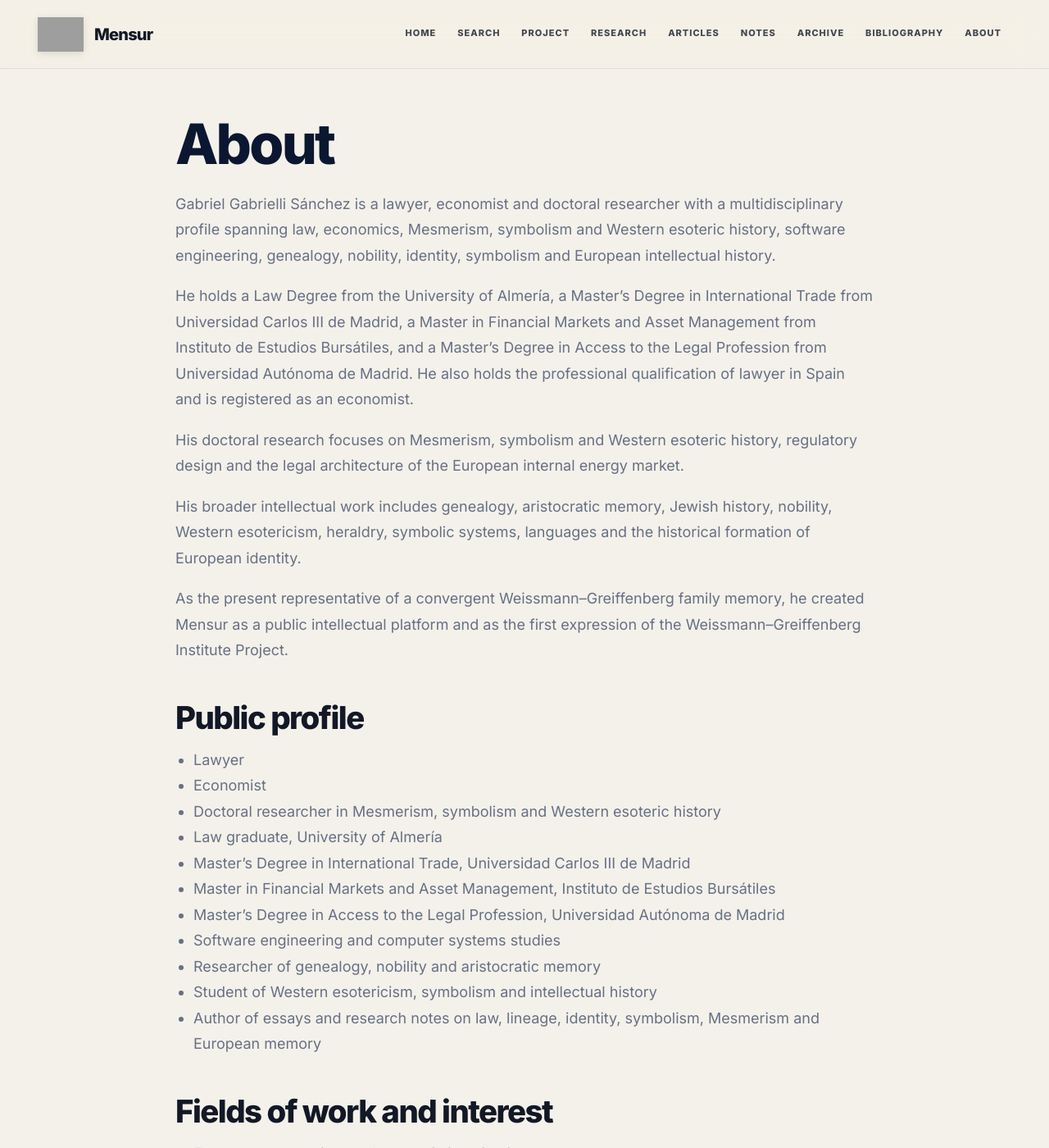
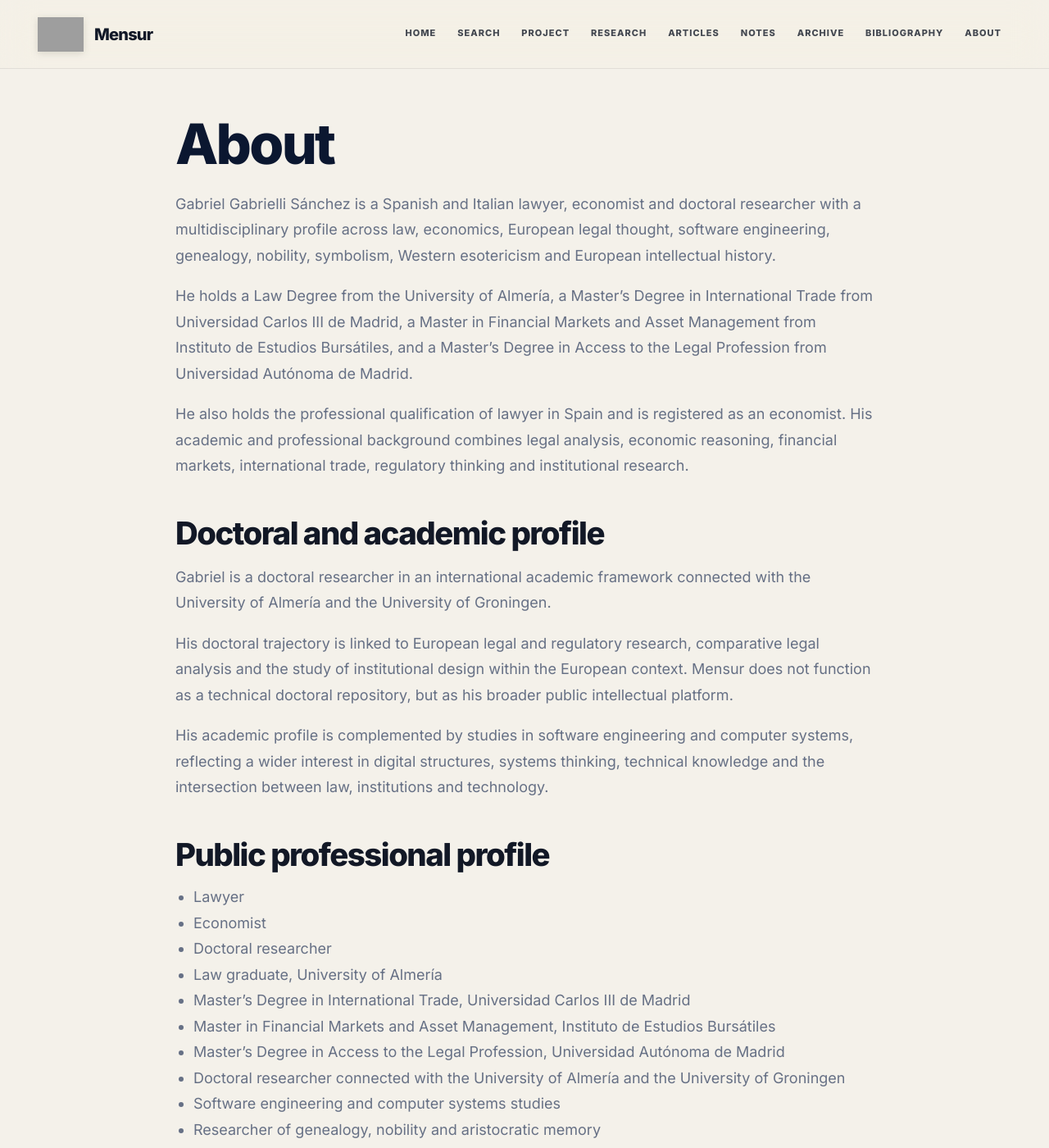
Before and after one commit to Codice99/mensur.org, a Jekyll site: the page built from about.md, in a window 1280 px wide and 1400 px high. Shown: the whole window at 82% size. Built offline with Jekyll 4.4.1, drawn with Linux system fonts in a browser that asks for light colours; some of the changed text lies outside the part shown; grey boxes are pictures that could not be loaded.

Commit message:
Expand About public profile

```diff
--- a/_layouts/default.html
+++ b/_layouts/default.html
@@ -12,7 +12,7 @@
   <link rel="shortcut icon" href="/favicon.ico?v=fixed-shield-1">
   <link rel="apple-touch-icon" href="/assets/images/apple-touch-icon.png?v=fixed-shield-1">
 
-  <link rel="stylesheet" href="/assets/css/home-clean-v2.css?v=search-page-v1">
+  <link rel="stylesheet" href="/assets/css/home-clean-v2.css?v=about-profile-v2">
 </head>
 <body class="{% if page.url == '/' %}home-page{% else %}inner-page{% endif %}">
   <header class="topbar">
--- a/about.md
+++ b/about.md
@@ -4,42 +4,63 @@ title: About
 permalink: /about/
 ---
 
-Gabriel Gabrielli Sánchez is a lawyer, economist and doctoral researcher with a multidisciplinary profile spanning law, economics, Mesmerism, symbolism and Western esoteric history, software engineering, genealogy, nobility, identity, symbolism and European intellectual history.
+Gabriel Gabrielli Sánchez is a Spanish and Italian lawyer, economist and doctoral researcher with a multidisciplinary profile across law, economics, European legal thought, software engineering, genealogy, nobility, symbolism, Western esotericism and European intellectual history.
 
-He holds a Law Degree from the University of Almería, a Master’s Degree in International Trade from Universidad Carlos III de Madrid, a Master in Financial Markets and Asset Management from Instituto de Estudios Bursátiles, and a Master’s Degree in Access to the Legal Profession from Universidad Autónoma de Madrid. He also holds the professional qualification of lawyer in Spain and is registered as an economist.
+He holds a Law Degree from the University of Almería, a Master’s Degree in International Trade from Universidad Carlos III de Madrid, a Master in Financial Markets and Asset Management from Instituto de Estudios Bursátiles, and a Master’s Degree in Access to the Legal Profession from Universidad Autónoma de Madrid.
 
-His doctoral research focuses on Mesmerism, symbolism and Western esoteric history, regulatory design and the legal architecture of the European internal energy market.
+He also holds the professional qualification of lawyer in Spain and is registered as an economist. His academic and professional background combines legal analysis, economic reasoning, financial markets, international trade, regulatory thinking and institutional research.
 
-His broader intellectual work includes genealogy, aristocratic memory, Jewish history, nobility, Western esotericism, heraldry, symbolic systems, languages and the historical formation of European identity.
+## Doctoral and academic profile
 
-As the present representative of a convergent Weissmann–Greiffenberg family memory, he created Mensur as a public intellectual platform and as the first expression of the Weissmann–Greiffenberg Institute Project.
+Gabriel is a doctoral researcher in an international academic framework connected with the University of Almería and the University of Groningen.
 
-## Public profile
+His doctoral trajectory is linked to European legal and regulatory research, comparative legal analysis and the study of institutional design within the European context. Mensur does not function as a technical doctoral repository, but as his broader public intellectual platform.
+
+His academic profile is complemented by studies in software engineering and computer systems, reflecting a wider interest in digital structures, systems thinking, technical knowledge and the intersection between law, institutions and technology.
+
+## Public professional profile
 
 - Lawyer
 - Economist
-- Doctoral researcher in Mesmerism, symbolism and Western esoteric history
+- Doctoral researcher
 - Law graduate, University of Almería
 - Master’s Degree in International Trade, Universidad Carlos III de Madrid
 - Master in Financial Markets and Asset Management, Instituto de Estudios Bursátiles
 - Master’s Degree in Access to the Legal Profession, Universidad Autónoma de Madrid
+- Doctoral researcher connected with the University of Almería and the University of Groningen
 - Software engineering and computer systems studies
 - Researcher of genealogy, nobility and aristocratic memory
-- Student of Western esotericism, symbolism and intellectual history
-- Author of essays and research notes on law, lineage, identity, symbolism, Mesmerism and European memory
+- Student of Western esotericism, symbolism, Mesmerism and European intellectual history
+- Author of essays and research notes on lineage, identity, symbolism, law, memory and European culture
 
-## Fields of work and interest
+## Mensur
 
-- European mesmerism and magnetic imagination
-- EU internal market and infrastructure regulation
-- Regulatory design, compliance and governance
-- Law, economics and public policy
-- Financial markets and asset management
-- International trade and economic regulation
-- Software engineering and digital systems
-- Genealogy, lineage and family memory
-- Nobility, aristocratic traditions and identity
-- Jewish history and Jewish aristocratic memory
-- Western esotericism, symbolism and heraldry
-- Mediterranean, Germanic-Alpine, Nordic-Arctic and Eastern Slavic-Eurasian research lines
-- Languages, cultural history and European intellectual traditions
+Mensur is his public intellectual platform and the first expression of the Weissmann–Greiffenberg Institute Project.
+
+The project brings together lineage, nobility, Jewish aristocratic memory, genealogy, heraldry, symbolic systems, Mesmerism, Western esotericism, European history and questions of identity and continuity.
+
+Mensur is conceived not as a private archive, but as a public cultural and intellectual project: a platform for essays, notes, research lines, bibliographic work and future institutional development.
+
+## Intellectual fields
+
+Gabriel’s broader interests include:
+
+- genealogy, lineage and family memory;
+- nobility, aristocratic traditions and European identity;
+- Jewish history and Jewish aristocratic memory;
+- Germanic, Austrian, Prussian, Tyrolean and Northern Italian cultural memory;
+- Mediterranean, Levantine, Greek and Iberian historical horizons;
+- Nordic-Arctic and Eastern Slavic-Eurasian research lines;
+- Western esotericism, symbolism and heraldry;
+- Mesmerism, animal magnetism and the history of invisible forces;
+- Jungian depth psychology and the symbolic imagination;
+- law, institutions, economics and European intellectual history;
+- languages, classical culture and the history of ideas.
+
+## The Weissmann–Greiffenberg Institute Project
+
+The Weissmann–Greiffenberg Institute Project is the institutional horizon of Mensur.
+
+It is intended to develop gradually into a cultural association and, at a later stage, potentially into a foundation or institute dedicated to the study and transmission of European lineage, nobility, Jewish memory, symbolism, esoteric studies and intellectual history.
+
+Mensur is the first public form of that project.
```
